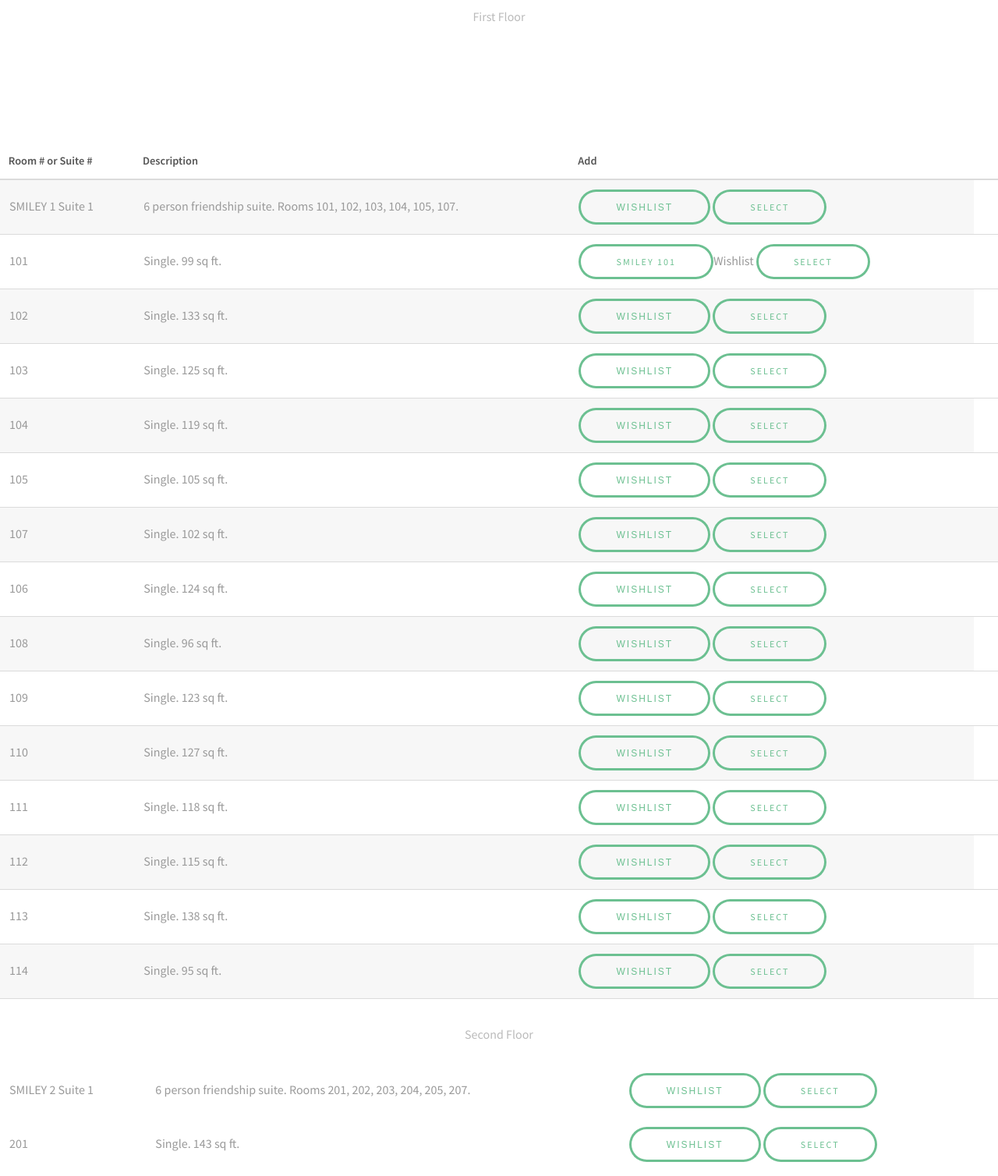
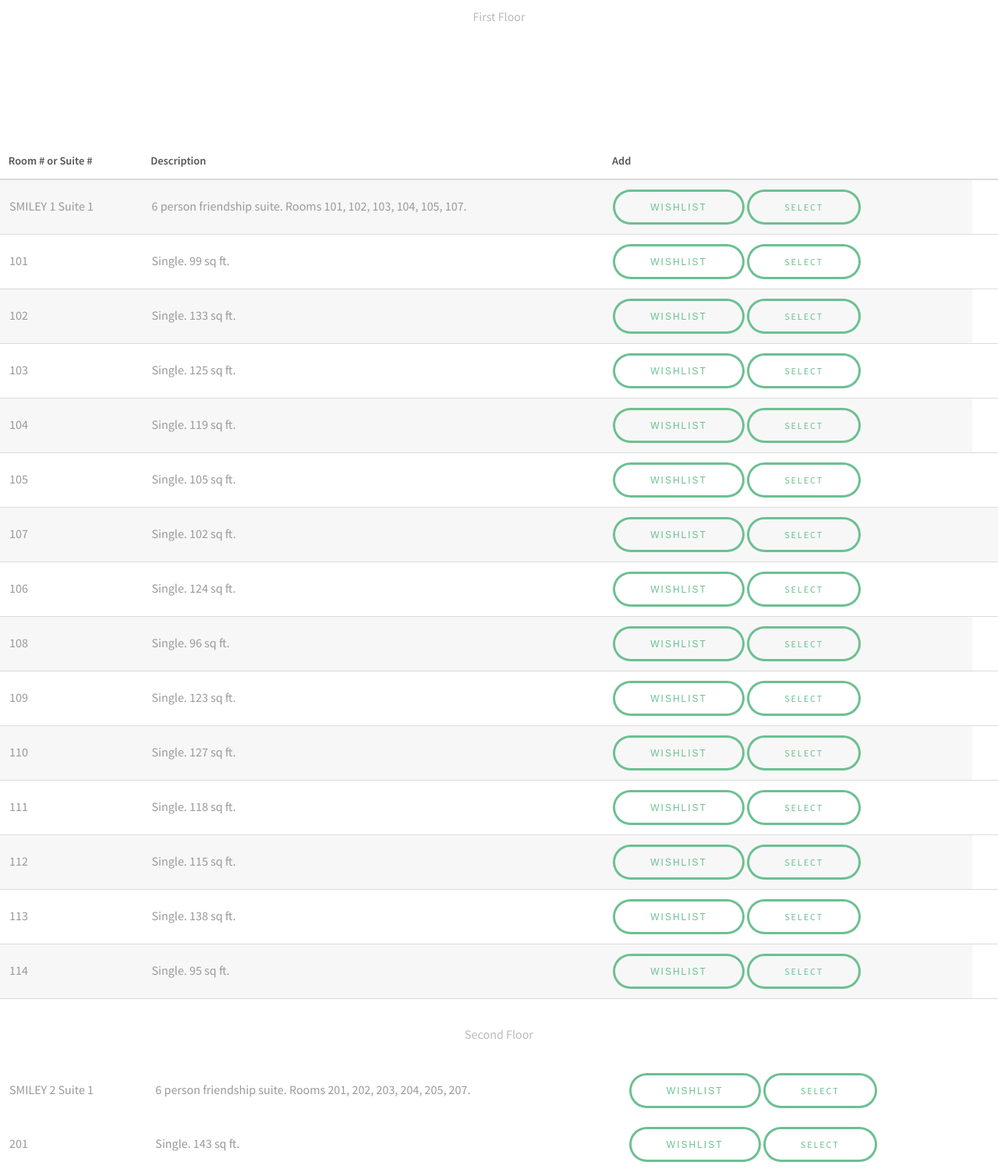
Before and after one commit to ilanashapiro/SageDorms, a Flask app: page /smiley in a window 1280 px wide. Shown: the part 2139-3647 px from the top of the page at 78% size. Run offline with Flask 2, Linux system fonts and the light colour scheme.

Commit message:
merge conflict

```diff
--- a/app.py
+++ b/app.py
@@ -71,7 +71,6 @@ def index():
     if 'cookies' in session:
         loggedIn = True
         global_vars.emailID = session['username']
-        print(global_vars.emailID)
     return render_template('index.html', loggedIn=loggedIn)
 
 @app.route('/test')
@@ -90,13 +89,19 @@ def wishlist():
 @app.route('/smiley', methods=['GET', 'POST'])
 def smiley():
     if request.method == 'POST':
-        dorm = request.form.split()
-        dormName = dorm[0]
-        number = int(dorm[1])
 
-        #TODO: add to wishlist
-        global_vars.cursor = session['cursor']
+        # get email if logged in
+        if session['username']:
+            global_vars.emailID = session['username']
 
+            # data is in the form of {"room" : "name num"}
+            room = request.form['room'].split()
+            info = {}
+            info['dormName'] = room[0]
+            info['dormRoomNum'] = room[1]
+            wish_list_queries.addToWishList(global_vars.cursor, info)
+        else:
+            return redirect('login')
     return render_template('smiley.html')
 
 @app.route('/displaySelectionInfo', methods=['GET', 'POST'])
@@ -107,7 +112,6 @@ def displaySelectionInfo():
         print("POST")
         rawinfo = request.form
         info = rawinfo.to_dict(flat=False)
-
         #preprocess data. currently the data is a key and a list of vals. What we want is the first (and only) elem of each list
         for key, value in info.items():
             info[key] = value[0]
--- a/global_vars.py
+++ b/global_vars.py
@@ -1,2 +1,4 @@
 global emailID
+emailID = "email"
 global cursor
+cursor = None
--- a/templates/smiley.html
+++ b/templates/smiley.html
@@ -19,9 +19,9 @@
 	<!-- Header -->
 	<header id="header">
 		<div class="inner">
-			<a href="{{url_for('index')}}" class="logo"><strong>SageDorms</strong> </a>
+			<a href="{{url_for('index')}}" class="logo"><strong>SageDorms</strong></a>
 			<nav id="nav">
-				<a href="{{url_for('index')}}">Home</a>
+                <a href="{{url_for('index')}}">Home</a>
 				<a href="{{url_for('dorms')}}">View & Search Dorms</a>
 				<a href="{{url_for('wishlist')}}">My Wishlist</a>
 			</nav>
@@ -58,96 +58,98 @@
 				<tr>
 					<td>SMILEY 1 Suite 1</td>
 					<td>6 person friendship suite. Rooms 101, 102, 103, 104, 105, 107.</td>
-					<td><button class="wishlist_button js_wishlist_button" data-name="Smiley, 1 Suite 1">Wishlist</button>
+					<td><button class="wishlist_button js_wishlist_button" name="Smiley, 1 Suite 1">Wishlist</button>
 						<a class="button is-info is-outlined" href="/housing/rooms/2/reviews">Select</a></td>
 				</tr>
 				<tr>
 					<td>101</td>
 					<td>Single. 99 sq ft.</td>
-					<td><input class="wishlist_button js_wishlist_button"
-                                data-name="Smiley, 101" value="SMILEY 101"
-                                type="submit">Wishlist</button>
+					<td><button type="submit" value="SMILEY 101"
+                            class="wishlist_button js_wishlist_button"
+                            name="room">Wishlist</button>
 						<a class="button is-info is-outlined" href="/housing/rooms/2/reviews">Select</a></td>
 				</tr>
 				<tr>
 					<td>102</td>
 					<td>Single. 133 sq ft.</td>
-					<td><button class="wishlist_button js_wishlist_button" data-name="Smiley, 102">Wishlist</button>
+					<td><button type="submit" value="SMILEY 102"
+                            class="wishlist_button js_wishlist_button"
+                            name="room">Wishlist</button>
 						<a class="button is-info is-outlined" href="/housing/rooms/2/reviews">Select</a></td>
 				</tr>
 				<tr>
 					<td>103</td>
 					<td>Single. 125 sq ft.</td>
-					<td><button class="wishlist_button js_wishlist_button" data-name="Smiley, 103">Wishlist</button>
+					<td><button class="wishlist_button js_wishlist_button" name="Smiley, 103">Wishlist</button>
 						<a class="button is-info is-outlined" href="/housing/rooms/2/reviews">Select</a></td>
 					<td></td>
 				</tr>
 				<tr>
 					<td>104</td>
 					<td>Single. 119 sq ft.</td>
-					<td><button class="wishlist_button js_wishlist_button" data-name="Smiley, 104">Wishlist</button>
+					<td><button class="wishlist_button js_wishlist_button" name="Smiley, 104">Wishlist</button>
 						<a class="button is-info is-outlined" href="/housing/rooms/2/reviews">Select</a></td>
 				</tr>
 				<tr>
 					<td>105</td>
 					<td>Single. 105 sq ft.</td>
-					<td><button class="wishlist_button js_wishlist_button" data-name="Smiley, 105">Wishlist</button>
+					<td><button class="wishlist_button js_wishlist_button" name="Smiley, 105">Wishlist</button>
 						<a class="button is-info is-outlined" href="/housing/rooms/2/reviews">Select</a></td>
 				</tr>
 				<tr>
 					<td>107</td>
 					<td>Single. 102 sq ft.</td>
-					<td><button class="wishlist_button js_wishlist_button" data-name="Smiley, 107">Wishlist</button>
+					<td><button class="wishlist_button js_wishlist_button" name="Smiley, 107">Wishlist</button>
 						<a class="button is-info is-outlined" href="/housing/rooms/2/reviews">Select</a></td>
 					<td></td>
 				</tr>
 				<tr>
 					<td>106</td>
 					<td>Single. 124 sq ft.</td>
-					<td><button class="wishlist_button js_wishlist_button" data-name="Smiley, 106">Wishlist</button>
+					<td><button class="wishlist_button js_wishlist_button" name="Smiley, 106">Wishlist</button>
 						<a class="button is-info is-outlined" href="/housing/rooms/2/reviews">Select</a></td>
 
 				</tr>
 				<tr>
 					<td>108</td>
 					<td>Single. 96 sq ft.</td>
-					<td><button class="wishlist_button js_wishlist_button" data-name="Smiley, 108">Wishlist</button> <a class="button is-info is-outlined"
+					<td><button class="wishlist_button js_wishlist_button" name="Smiley, 108">Wishlist</button> <a class="button is-info is-outlined"
 						 href="/housing/rooms/2/reviews">Select</a></td>
 				</tr>
 				<tr>
 					<td>109</td>
 					<td>Single. 123 sq ft.</td>
-					<td><button class="wishlist_button js_wishlist_button" data-name="Smiley, 109">Wishlist</button> <a class="button is-info is-outlined"
+					<td><button class="wishlist_button js_wishlist_button" name="Smiley, 109">Wishlist</button> <a class="button is-info is-outlined"
 						 href="/housing/rooms/2/reviews">Select</a></td>
 				</tr>
 				<tr>
 					<td>110</td>
 					<td>Single. 127 sq ft.</td>
-					<td><button class="wishlist_button js_wishlist_button" data-name="Smiley, 110">Wishlist</button> <a class="button is-info is-outlined"
+					<td><button class="wishlist_button js_wishlist_button" name="Smiley, 110">Wishlist</button> <a class="button is-info is-outlined"
 						 href="/housing/rooms/2/reviews">Select</a></td>
 				</tr>
 				<tr>
 					<td>111</td>
 					<td>Single. 118 sq ft.</td>
-					<td><button class="wishlist_button js_wishlist_button" data-name="Smiley, 111">Wishlist</button> <a class="button is-info is-outlined"
+					<td><button class="wishlist_button js_wishlist_button" name="Smiley, 111">Wishlist</button> <a class="button is-info is-outlined"
 						 href="/housing/rooms/2/reviews">Select</a></td>
 				</tr>
 				<tr>
 					<td>112</td>
 					<td>Single. 115 sq ft.</td>
-					<td><button class="wishlist_button js_wishlist_button" data-name="Smiley, 112">Wishlist</button> <a class="button is-info is-outlined"
+					<td><button class="wishlist_button js_wishlist_button" name="Smiley, 112">Wishlist</button> <a class="button is-info is-outlined"
 						 href="/housing/rooms/2/reviews">Select</a></td>
 				</tr>
 				<tr>
 					<td>113</td>
 					<td>Single. 138 sq ft.</td>
-					<td><button class="wishlist_button js_wishlist_button" data-name="Smiley, 113">Wishlist</button> <a class="button is-info is-outlined"
+					<td><button class="wishlist_button js_wishlist_button" name="Smiley, 113">Wishlist</button> <a class="button is-info is-outlined"
 						 href="/housing/rooms/2/reviews">Select</a></td>
 				</tr>
 				<tr>
 					<td>114</td>
 					<td>Single. 95 sq ft.</td>
-					<td><button class="wishlist_button js_wishlist_button" data-name="Smiley, 114">Wishlist</button> <a class="button is-info is-outlined"
+					<td><button class="wishlist_button js_wishlist_button" name="Smiley, 114">Wishlist</button> <a class="button is-info is-outlined"
 						 href="/housing/rooms/2/reviews">Select</a></td>
 				</tr>
 
@@ -170,134 +172,134 @@
 				<tr>
 					<td>SMILEY 2 Suite 1</td>
 					<td>6 person friendship suite. Rooms 201, 202, 203, 204, 205, 207.</td>
-					<td><button class="wishlist_button js_wishlist_button" data-name="Smiley, 2 Suite 1">Wishlist</button>
+					<td><button class="wishlist_button js_wishlist_button" name="Smiley, 2 Suite 1">Wishlist</button>
 						<a class="button is-info is-outlined" href="/housing/rooms/2/reviews">Select</a></td>
 				</tr>
 				<tr>
 					<td>201</td>
 					<td>Single. 143 sq ft.</td>
-					<td><button class="wishlist_button js_wishlist_button" data-name="Smiley, 201">Wishlist</button>
+					<td><button class="wishlist_button js_wishlist_button" name="Smiley, 201">Wishlist</button>
 						<a class="button is-info is-outlined" href="/housing/rooms/2/reviews">Select</a></td>
 				</tr>
 				<tr>
 					<td>202</td>
 					<td>Single. 122 sq ft.</td>
-					<td><button class="wishlist_button js_wishlist_button" data-name="Smiley, 202">Wishlist</button>
+					<td><button class="wishlist_button js_wishlist_button" name="Smiley, 202">Wishlist</button>
 						<a class="button is-info is-outlined" href="/housing/rooms/2/reviews">Select</a></td>
 				</tr>
 				<tr>
 					<td>203</td>
 					<td>Single. 125 sq ft.</td>
-					<td><button class="wishlist_button js_wishlist_button" data-name="Smiley, 203">Wishlist</button>
+					<td><button class="wishlist_button js_wishlist_button" name="Smiley, 203">Wishlist</button>
 						<a class="button is-info is-outlined" href="/housing/rooms/2/reviews">Select</a></td>
 				</tr>
 				<tr>
 					<td>204</td>
 					<td>Single. 112 sq ft.</td>
-					<td><button class="wishlist_button js_wishlist_button" data-name="Smiley, 204">Wishlist</button>
+					<td><button class="wishlist_button js_wishlist_button" name="Smiley, 204">Wishlist</button>
 						<a class="button is-info is-outlined" href="/housing/rooms/2/reviews">Select</a></td>
 				</tr>
 				<tr>
 					<td>205</td>
 					<td>Single. 112 sq ft.</td>
-					<td><button class="wishlist_button js_wishlist_button" data-name="Smiley, 205">Wishlist</button>
+					<td><button class="wishlist_button js_wishlist_button" name="Smiley, 205">Wishlist</button>
 						<a class="button is-info is-outlined" href="/housing/rooms/2/reviews">Select</a></td>
 				</tr>
 				<tr>
 					<td>207</td>
 					<td>Single. 102 sq ft.</td>
-					<td><button class="wishlist_button js_wishlist_button" data-name="Smiley, 207">Wishlist</button>
+					<td><button class="wishlist_button js_wishlist_button" name="Smiley, 207">Wishlist</button>
 						<a class="button is-info is-outlined" href="/housing/rooms/2/reviews">Select</a></td>
 				</tr>
 
 				<tr>
 					<td>206</td>
 					<td>Single. 1 sq ft.</td>
-					<td><button class="wishlist_button js_wishlist_button" data-name="Smiley, 206">Wishlist</button>
+					<td><button class="wishlist_button js_wishlist_button" name="Smiley, 206">Wishlist</button>
 						<a class="button is-info is-outlined" href="/housing/rooms/2/reviews">Select</a></td>
 				</tr>
 				<tr>
 					<td>208</td>
 					<td>Single. 96 sq ft.</td>
-					<td><button class="wishlist_button js_wishlist_button" data-name="Smiley, 208">Wishlist</button>
+					<td><button class="wishlist_button js_wishlist_button" name="Smiley, 208">Wishlist</button>
 						<a class="button is-info is-outlined" href="/housing/rooms/2/reviews">Select</a></td>
 				</tr>
 				<tr>
 					<td>209</td>
 					<td>Single. 121 sq ft.</td>
-					<td><button class="wishlist_button js_wishlist_button" data-name="Smiley, 209">Wishlist</button>
+					<td><button class="wishlist_button js_wishlist_button" name="Smiley, 209">Wishlist</button>
 						<a class="button is-info is-outlined" href="/housing/rooms/2/reviews">Select</a></td>
 				</tr>
 				<tr>
 					<td>210</td>
 					<td>Single. 98 sq ft.</td>
-					<td><button class="wishlist_button js_wishlist_button" data-name="Smiley, 210">Wishlist</button>
+					<td><button class="wishlist_button js_wishlist_button" name="Smiley, 210">Wishlist</button>
 						<a class="button is-info is-outlined" href="/housing/rooms/2/reviews">Select</a></td>
 				</tr>
 				<tr>
 					<td>211</td>
 					<td>Single. 92 sq ft.</td>
-					<td><button class="wishlist_button js_wishlist_button" data-name="Smiley, 211">Wishlist</button>
+					<td><button class="wishlist_button js_wishlist_button" name="Smiley, 211">Wishlist</button>
 						<a class="button is-info is-outlined" href="/housing/rooms/2/reviews">Select</a></td>
 				</tr>
 				<tr>
 					<td>212</td>
 					<td>Single. 124 sq ft.</td>
-					<td><button class="wishlist_button js_wishlist_button" data-name="Smiley, 212">Wishlist</button>
+					<td><button class="wishlist_button js_wishlist_button" name="Smiley, 212">Wishlist</button>
 						<a class="button is-info is-outlined" href="/housing/rooms/2/reviews">Select</a></td>
 				</tr>
 				<tr>
 					<td>213</td>
 					<td>Single. 113 sq ft.</td>
-					<td><button class="wishlist_button js_wishlist_button" data-name="Smiley, 213">Wishlist</button>
+					<td><button class="wishlist_button js_wishlist_button" name="Smiley, 213">Wishlist</button>
 						<a class="button is-info is-outlined" href="/housing/rooms/2/reviews">Select</a></td>
 				</tr>
 				<tr>
 					<td>214</td>
 					<td>Single. 96 sq ft.</td>
-					<td><button class="wishlist_button js_wishlist_button" data-name="Smiley, 214">Wishlist</button>
+					<td><button class="wishlist_button js_wishlist_button" name="Smiley, 214">Wishlist</button>
 						<a class="button is-info is-outlined" href="/housing/rooms/2/reviews">Select</a></td>
 				</tr>
 				<tr>
 					<td>215</td>
 					<td>Single. 98 sq ft.</td>
-					<td><button class="wishlist_button js_wishlist_button" data-name="Smiley, 215">Wishlist</button>
+					<td><button class="wishlist_button js_wishlist_button" name="Smiley, 215">Wishlist</button>
 						<a class="button is-info is-outlined" href="/housing/rooms/2/reviews">Select</a></td>
 				</tr>
 				<tr>
 					<td>216</td>
 					<td>Single. 101 sq ft.</td>
-					<td><button class="wishlist_button js_wishlist_button" data-name="Smiley, 216">Wishlist</button>
+					<td><button class="wishlist_button js_wishlist_button" name="Smiley, 216">Wishlist</button>
 						<a class="button is-info is-outlined" href="/housing/rooms/2/reviews">Select</a></td>
 				</tr>
 				<tr>
 					<td>217</td>
 					<td>Single. 102 sq ft.</td>
-					<td><button class="wishlist_button js_wishlist_button" data-name="Smiley, 217">Wishlist</button>
+					<td><button class="wishlist_button js_wishlist_button" name="Smiley, 217">Wishlist</button>
 						<a class="button is-info is-outlined" href="/housing/rooms/2/reviews">Select</a></td>
 				</tr>
 				<tr>
 					<td>218</td>
 					<td>Single. 112 sq ft.</td>
-					<td><button class="wishlist_button js_wishlist_button" data-name="Smiley, 218">Wishlist</button>
+					<td><button class="wishlist_button js_wishlist_button" name="Smiley, 218">Wishlist</button>
 						<a class="button is-info is-outlined" href="/housing/rooms/2/reviews">Select</a></td>
 				</tr>
 				<tr>
 					<td>219</td>
 					<td>Single. 116 sq ft.</td>
-					<td><button class="wishlist_button js_wishlist_button" data-name="Smiley, 219">Wishlist</button>
+					<td><button class="wishlist_button js_wishlist_button" name="Smiley, 219">Wishlist</button>
 						<a class="button is-info is-outlined" href="/housing/rooms/2/reviews">Select</a></td>
 				</tr>
 				<tr>
 					<td>220</td>
 					<td>Single. 109 sq ft.</td>
-					<td><button class="wishlist_button js_wishlist_button" data-name="Smiley, 220">Wishlist</button>
+					<td><button class="wishlist_button js_wishlist_button" name="Smiley, 220">Wishlist</button>
 						<a class="button is-info is-outlined" href="/housing/rooms/2/reviews">Select</a></td>
 				</tr>
 				<tr>
 					<td>221</td>
 					<td>Single. 87 sq ft.</td>
-					<td><button class="wishlist_button js_wishlist_button" data-name="Smiley, 221">Wishlist</button>
+					<td><button class="wishlist_button js_wishlist_button" name="Smiley, 221">Wishlist</button>
 						<a class="button is-info is-outlined" href="/housing/rooms/2/reviews">Select</a></td>
 				</tr>
 				</tbody>
@@ -330,139 +332,139 @@
 				<tr>
 					<td>SMILEY 3 Suite 1</td>
 					<td>6 person friendship suite. Rooms 301, 302, 303, 304, 305, 307.</td>
-					<td><button class="wishlist_button js_wishlist_button" data-name="Smiley, 3 Suite 1">Wishlist</button>
+					<td><button class="wishlist_button js_wishlist_button" name="Smiley, 3 Suite 1">Wishlist</button>
 						<a class="button is-info is-outlined" href="/housing/rooms/2/reviews">Select</a></td>
 				</tr>
 				<tr>
 					<td>301</td>
 					<td>Single. 94 sq ft.</td>
-					<td><button class="wishlist_button js_wishlist_button" data-name="Smiley, 301">Wishlist</button>
+					<td><button class="wishlist_button js_wishlist_button" name="Smiley, 301">Wishlist</button>
 						<a class="button is-info is-outlined" href="/housing/rooms/2/reviews">Select</a></td>
 				</tr>
 				<tr>
 					<td>302</td>
 					<td>Single. 133 sq ft.</td>
-					<td><button class="wishlist_button js_wishlist_button" data-name="Smiley, 302">Wishlist</button>
+					<td><button class="wishlist_button js_wishlist_button" name="Smiley, 302">Wishlist</button>
 						<a class="button is-info is-outlined" href="/housing/rooms/2/reviews">Select</a></td>
 				</tr>
 				<tr>
 					<td>303</td>
 					<td>Single. 98 sq ft.</td>
-					<td><button class="wishlist_button js_wishlist_button" data-name="Smiley, 303">Wishlist</button>
+					<td><button class="wishlist_button js_wishlist_button" name="Smiley, 303">Wishlist</button>
 						<a class="button is-info is-outlined" href="/housing/rooms/2/reviews">Select</a></td>
 				</tr>
 				<tr>
 					<td>304</td>
 					<td>Single. 119 sq ft.</td>
-					<td><button class="wishlist_button js_wishlist_button" data-name="Smiley, 304">Wishlist</button>
+					<td><button class="wishlist_button js_wishlist_button" name="Smiley, 304">Wishlist</button>
 						<a class="button is-info is-outlined" href="/housing/rooms/2/reviews">Select</a></td>
 				</tr>
 				<tr>
 					<td>305</td>
 					<td>Single. 100 sq ft.</td>
-					<td><button class="wishlist_button js_wishlist_button" data-name="Smiley, 305">Wishlist</button>
+					<td><button class="wishlist_button js_wishlist_button" name="Smiley, 305">Wishlist</button>
 						<a class="button is-info is-outlined" href="/housing/rooms/2/reviews">Select</a></td>
 				</tr>
 				<tr>
 					<td>307</td>
 					<td>Single. 121 sq ft.</td>
-					<td><button class="wishlist_button js_wishlist_button" data-name="Smiley, 307">Wishlist</button>
+					<td><button class="wishlist_button js_wishlist_button" name="Smiley, 307">Wishlist</button>
 						<a class="button is-info is-outlined" href="/housing/rooms/2/reviews">Select</a></td>
 				</tr>
 				<tr>
 					<td>306</td>
 					<td>Single. 121 sq ft.</td>
-					<td><button class="wishlist_button js_wishlist_button" data-name="Smiley, 306">Wishlist</button>
+					<td><button class="wishlist_button js_wishlist_button" name="Smiley, 306">Wishlist</button>
 						<a class="button is-info is-outlined" href="/housing/rooms/2/reviews">Select</a></td>
 				</tr>
 				<tr>
 					<td>308</td>
 					<td>Single. 98 sq ft.</td>
-					<td><button class="wishlist_button js_wishlist_button" data-name="Smiley, 308">Wishlist</button>
+					<td><button class="wishlist_button js_wishlist_button" name="Smiley, 308">Wishlist</button>
 						<a class="button is-info is-outlined" href="/housing/rooms/2/reviews">Select</a></td>
 				</tr>
 				<tr>
 					<td>309</td>
 					<td>Single. 129 sq ft.</td>
-					<td><button class="wishlist_button js_wishlist_button" data-name="Smiley, 309">Wishlist</button>
+					<td><button class="wishlist_button js_wishlist_button" name="Smiley, 309">Wishlist</button>
 						<a class="button is-info is-outlined"href="/housing/rooms/2/reviews">Select</a></td>
 				</tr>
 				<tr>
 					<td>310</td>
 					<td>Single. 99 sq ft.</td>
-					<td><button class="wishlist_button js_wishlist_button" data-name="Smiley, 310">Wishlist</button>
+					<td><button class="wishlist_button js_wishlist_button" name="Smiley, 310">Wishlist</button>
 						<a class="button is-info is-outlined"href="/housing/rooms/2/reviews">Select</a></td>
 				</tr>
 				<tr>
 					<td>311</td>
 					<td>Single. 92 sq ft.</td>
-					<td><button class="wishlist_button js_wishlist_button" data-name="Smiley, 311">Wishlist</button>
+					<td><button class="wishlist_button js_wishlist_button" name="Smiley, 311">Wishlist</button>
 						<a class="button is-info is-outlined"href="/housing/rooms/2/reviews">Select</a></td>
 				</tr>
 				<tr>
 					<td>312</td>
 					<td>Single. 135 sq ft.</td>
-					<td><button class="wishlist_button js_wishlist_button" data-name="Smiley, 312">Wishlist</button>
+					<td><button class="wishlist_button js_wishlist_button" name="Smiley, 312">Wishlist</button>
 						<a class="button is-info is-outlined"href="/housing/rooms/2/reviews">Select</a></td>
 				</tr>
 				<tr>
 					<td>313</td>
 					<td>Single. 101 sq ft.</td>
-					<td><button class="wishlist_button js_wishlist_button" data-name="Smiley, 313">Wishlist</button>
+					<td><button class="wishlist_button js_wishlist_button" name="Smiley, 313">Wishlist</button>
 						<a class="button is-info is-outlined"href="/housing/rooms/2/reviews">Select</a></td>
 				</tr>
 				<tr>
 					<td>314</td>
 					<td>Single. 104 sq ft.</td>
-					<td><button class="wishlist_button js_wishlist_button" data-name="Smiley, 314">Wishlist</button>
+					<td><button class="wishlist_button js_wishlist_button" name="Smiley, 314">Wishlist</button>
 						<a class="button is-info is-outlined"href="/housing/rooms/2/reviews">Select</a></td>
 				</tr>
 				<tr>
 					<td>315</td>
 					<td>Single. 107 sq ft.</td>
-					<td><button class="wishlist_button js_wishlist_button" data-name="Smiley, 315">Wishlist</button>
+					<td><button class="wishlist_button js_wishlist_button" name="Smiley, 315">Wishlist</button>
 						<a class="button is-info is-outlined"href="/housing/rooms/2/reviews">Select</a></td>
 				</tr>
 				<tr>
 					<td>316</td>
 					<td>Single. 100 sq ft.</td>
-					<td><button class="wishlist_button js_wishlist_button" data-name="Smiley, 316">Wishlist</button>
+					<td><button class="wishlist_button js_wishlist_button" name="Smiley, 316">Wishlist</button>
 						<a class="button is-info is-outlined"href="/housing/rooms/2/reviews">Select</a></td>
 				</tr>
 				<tr>
 					<td>317</td>
 					<td>Single. 109 sq ft.</td>
-					<td><button class="wishlist_button js_wishlist_button" data-name="Smiley, 317">Wishlist</button>
+					<td><button class="wishlist_button js_wishlist_button" name="Smiley, 317">Wishlist</button>
 						<a class="button is-info is-outlined"href="/housing/rooms/2/reviews">Select</a></td>
 				</tr>
 				<tr>
 					<td>318</td>
 					<td>Single. 118 sq ft.</td>
-					<td><button class="wishlist_button js_wishlist_button" data-name="Smiley, 318">Wishlist</button>
+					<td><button class="wishlist_button js_wishlist_button" name="Smiley, 318">Wishlist</button>
 						<a class="button is-info is-outlined"href="/housing/rooms/2/reviews">Select</a></td>
 				</tr>
 				<tr>
 					<td>319</td>
 					<td>Single. 117 sq ft.</td>
-					<td><button class="wishlist_button js_wishlist_button" data-name="Smiley, 319">Wishlist</button>
+					<td><button class="wishlist_button js_wishlist_button" name="Smiley, 319">Wishlist</button>
 						<a class="button is-info is-outlined"href="/housing/rooms/2/reviews">Select</a></td>
 				</tr>
 				<tr>
 					<td>320</td>
 					<td>Single. 109 sq ft.</td>
-					<td><button class="wishlist_button js_wishlist_button" data-name="Smiley, 320">Wishlist</button>
+					<td><button class="wishlist_button js_wishlist_button" name="Smiley, 320">Wishlist</button>
 						<a class="button is-info is-outlined"href="/housing/rooms/2/reviews">Select</a></td>
 				</tr>
 				<tr>
 					<td>321</td>
 					<td>Single. 125 sq ft.</td>
-					<td><button class="wishlist_button js_wishlist_button" data-name="Smiley, 321">Wishlist</button>
+					<td><button class="wishlist_button js_wishlist_button" name="Smiley, 321">Wishlist</button>
 						<a class="button is-info is-outlined"href="/housing/rooms/2/reviews">Select</a></td>
 				</tr>
 				<tr>
 					<td>322</td>
 					<td>Single. 125 sq ft.</td>
-					<td><button class="wishlist_button js_wishlist_button" data-name="Smiley, 322">Wishlist</button>
+					<td><button class="wishlist_button js_wishlist_button" name="Smiley, 322">Wishlist</button>
 						<a class="button is-info is-outlined"href="/housing/rooms/2/reviews">Select</a></td>
 				</tr>
 			</tbody>
--- a/wish_list_queries.py
+++ b/wish_list_queries.py
@@ -17,6 +17,7 @@ def getMyWishList(cursor):
 
 def addToWishList(cursor, info):
     try:
+        print(global_vars.emailID)
         cursor.callproc('AddToWishlist', [global_vars.emailID, info["dormName"], info["dormRoomNum"]])
     except mysql.connector.Error as error:
         print("Failed to execute stored procedure: {}".format(error))
```
